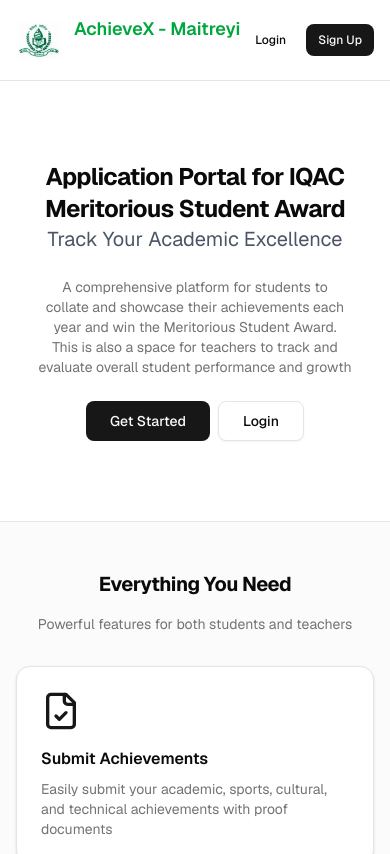
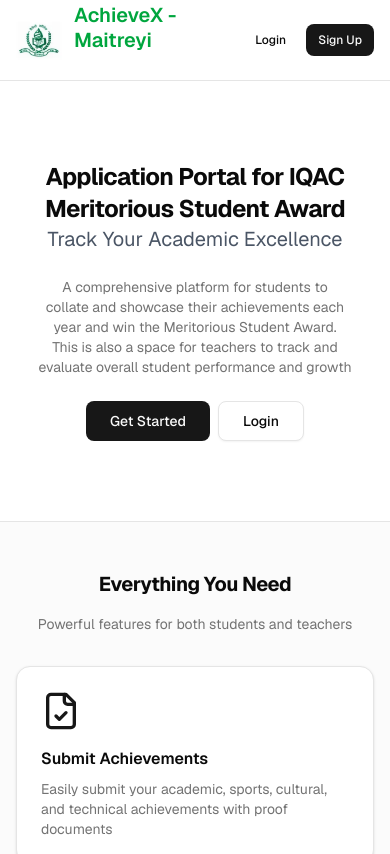
Before and after one commit to Anjali61034/maitreyi-student-portal-manual, a Next.js app: page / in a window 390 px wide. Shown: the top 854 px of the page. Built offline with nearby package versions, Linux system fonts and the light colour scheme; no server answers.

Commit message:
Update page.tsx

```diff
--- a/app/page.tsx
+++ b/app/page.tsx
@@ -37,7 +37,7 @@ export default async function HomePage() {
               height={46}
               className="object-contain sm:w-[48px] sm:h-[48px] md:w-[54px] md:h-[54px]"
             />
-            <span className="text-[18px] text-green-600 md:text-lg font-semibold leading-tight">
+            <span className="text-[20px] text-green-600 md:text-lg font-semibold leading-tight">
               AchieveX - Maitreyi <br className="block sm:hidden" />
               <br className="block sm:hidden" />
 
```
